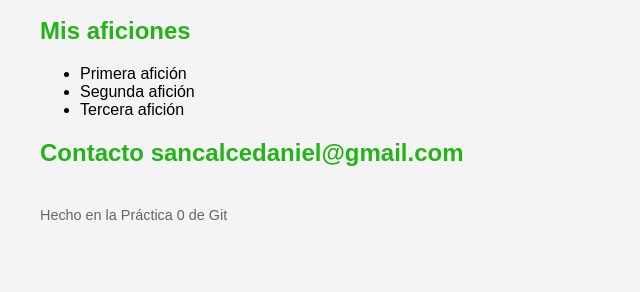
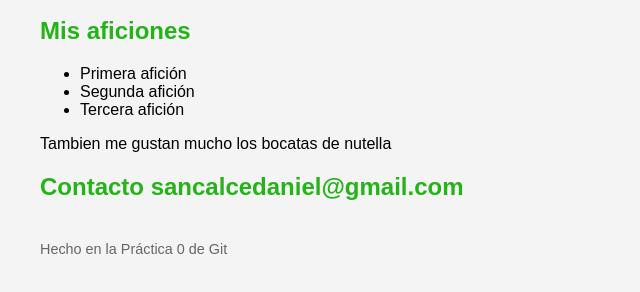
Before and after one commit to Danielcalce/MI-PRIMER-REPO, a plain HTML site: page index.html in a window 1280 px wide. Shown: the part 236-528 px from the top of the page, without its empty margins (0-640 px from the left). Drawn offline with Linux system fonts and the light colour scheme.

Commit message:
Add a paragraph about Nutella sandwiches

```diff
--- a/index.html
+++ b/index.html
@@ -17,6 +17,7 @@
     <li>Segunda afición</li>
     <li>Tercera afición</li>
   </ul>
+   <p>Tambien me gustan mucho los bocatas de nutella</p>
   <h2>Contacto sancalcedaniel@gmail.com</h2>
   <footer><p>Hecho en la Práctica 0 de Git</p></footer>
  </body>
```
